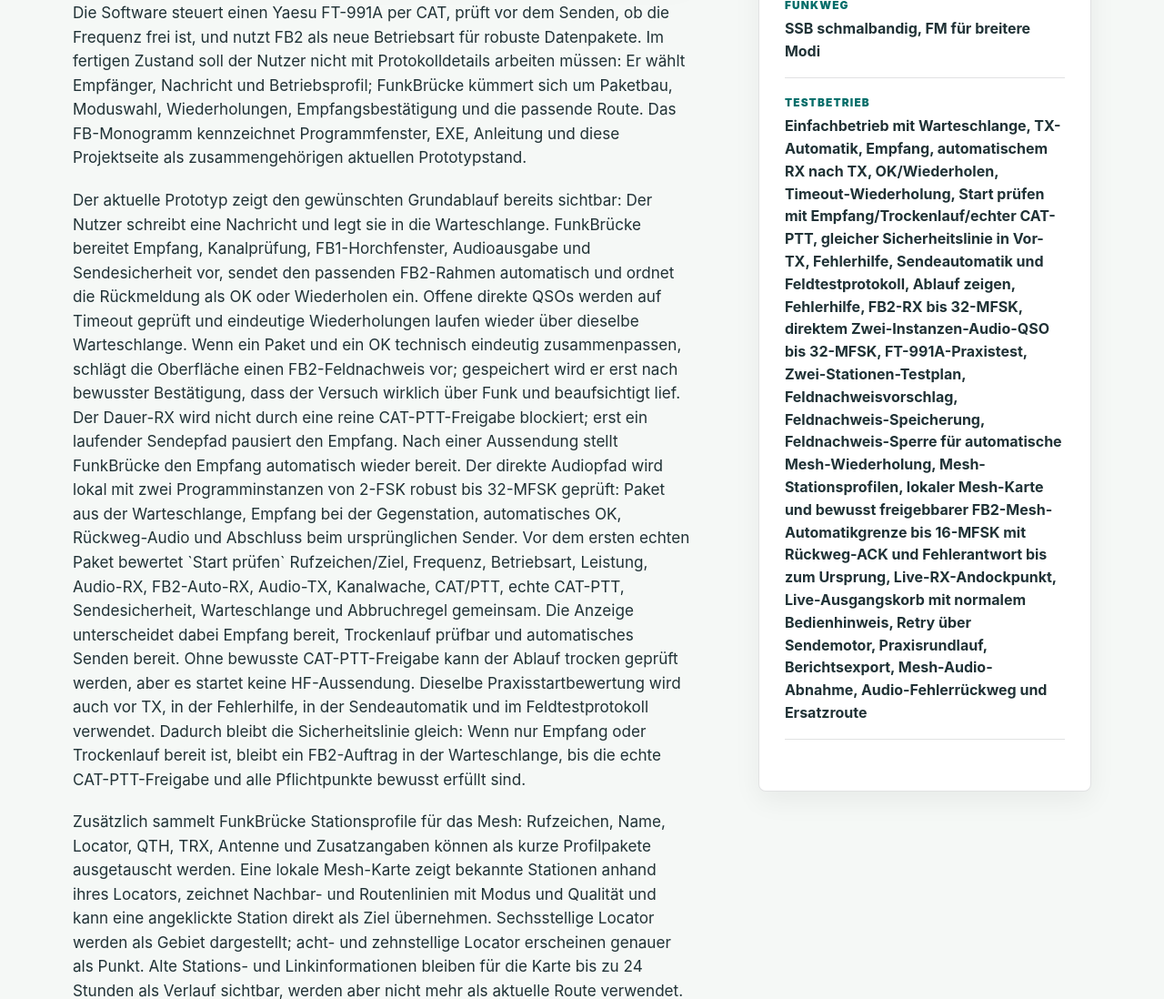
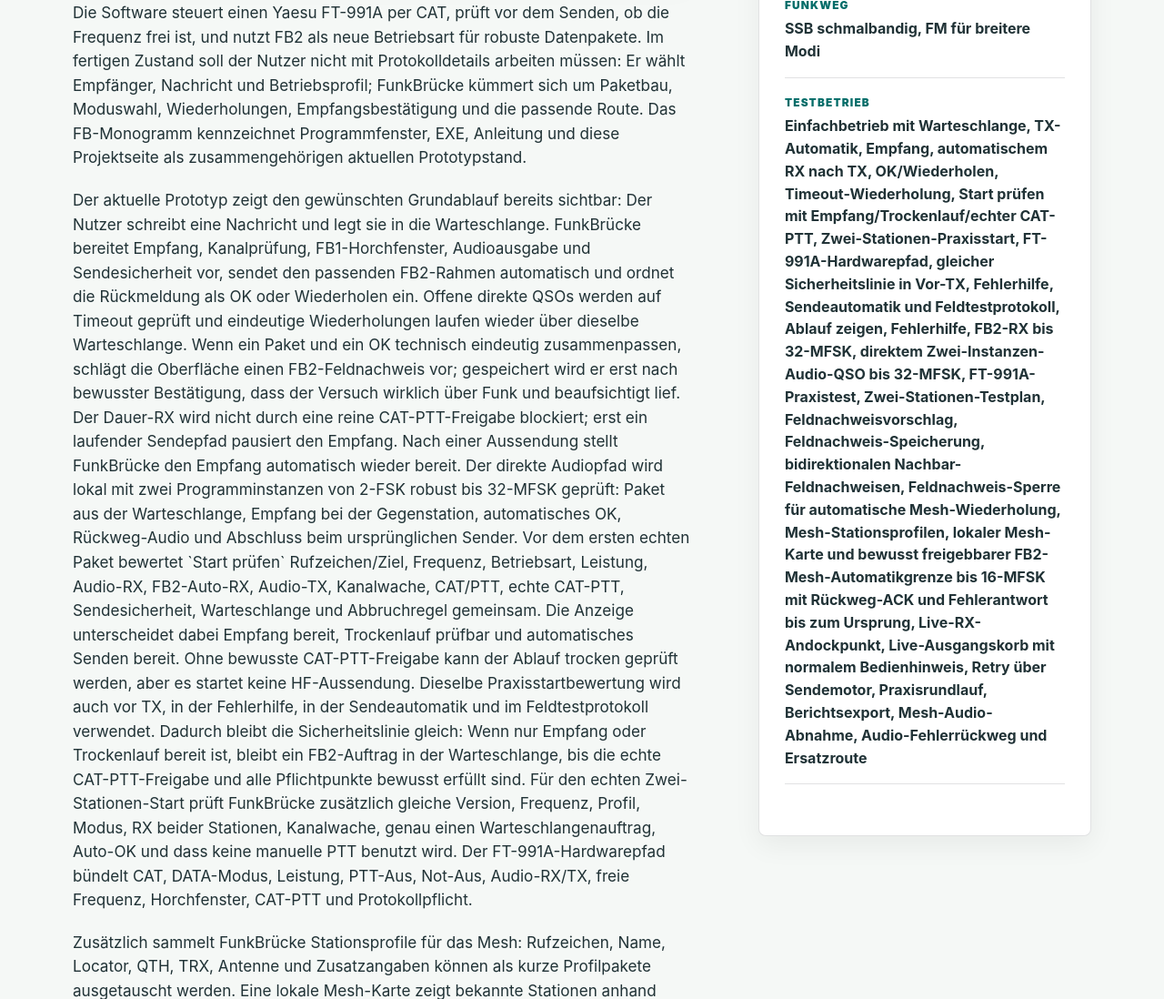
Before and after one commit to DO1FFE/do1ffe-webseite, a Flask app: page /Funkbruecke in a window 1280 px wide. Shown: the part 1267-2365 px from the top of the page at 91% size. Run offline with Flask 3, Linux system fonts and the light colour scheme.

Commit message:
Aktualisiere FunkBrücke-Seite auf v0.9.257

```diff
--- a/app.py
+++ b/app.py
@@ -62,7 +62,7 @@ FUNKBRUECKE_DOWNLOAD_ARTEFAKTE = [
         "titel": "Bedienungsanleitung",
         "dateiname": "FunkBruecke-Bedienungsanleitung-latest.pdf",
         "typ": "PDF",
-        "beschreibung": "Kurzer Einstieg mit echten Programmansichten, FB1-Live-RX, FB2-Auto-RX, Warteschlange, Start prüfen mit Empfang/Trockenlauf/echter CAT-PTT, gleicher Sicherheitslinie in Vor-TX, Fehlerhilfe, Sendeautomatik und Feldtestprotokoll, automatischem RX nach TX, Auto-OK, direkter Audio-QSO-Kette von 2-FSK bis 32-MFSK, FB2-Mesh-Automatikgrenze bis 16-MFSK, Rückweg-ACK, Fehlerantwort bis zum Ursprung, Feldnachweis-Sperre für automatische Mesh-Wiederholungen, 6-Hop-Praxisrundlauf, Mesh-Audio-Abnahme, normalen Mesh-Live-Bedienhinweisen, Live-RX-Andockpunkt, Gesprächszustand, RX-Sortierung und wichtigsten Handgriffen.",
+        "beschreibung": "Kurzer Einstieg mit echten Programmansichten, FB1-Live-RX, FB2-Auto-RX, Warteschlange, Start prüfen mit Empfang/Trockenlauf/echter CAT-PTT, Zwei-Stationen-Praxisstart, FT-991A-Hardwarepfad, gleicher Sicherheitslinie in Vor-TX, Fehlerhilfe, Sendeautomatik und Feldtestprotokoll, automatischem RX nach TX, Auto-OK, direkter Audio-QSO-Kette von 2-FSK bis 32-MFSK, FB2-Mesh-Automatikgrenze bis 16-MFSK, Rückweg-ACK, bidirektionalen Nachbar-Feldnachweisen, Fehlerantwort bis zum Ursprung, Feldnachweis-Sperre für automatische Mesh-Wiederholungen, 6-Hop-Praxisrundlauf, Mesh-Audio-Abnahme, normalen Mesh-Live-Bedienhinweisen, Live-RX-Andockpunkt, Gesprächszustand, RX-Sortierung und wichtigsten Handgriffen.",
         "primär": False,
     },
     {
@@ -79,7 +79,7 @@ FUNKBRUECKE_DOWNLOAD_ARTEFAKTE = [
         "titel": "FB2-Übertragung",
         "dateiname": "FB2-Uebertragung.md",
         "typ": "Markdown",
-        "beschreibung": "Technischer Stand zur FB2-Modulation, Paketübertragung, Praxisstartstufe, echter CAT-PTT, gemeinsamer Sicherheitslinie für Vor-TX, Fehlerhilfe, Sendeautomatik und Feldtestprotokoll, Gesprächszustand, RX-Härtung, RX-Sortierung, FB2-Auto-RX mit Audiopufferprüfung, geprüfter Warteschlangen-Sendeautomatik, automatischem RX nach TX, direkter Audio-QSO-Kette von 2-FSK bis 32-MFSK, Timeout-Wiederholung, FB2-Mesh-Automatikgrenze bis 16-MFSK, Ende-zu-Ende-Zustellbestätigung, Fehlerantwort, Feldnachweis-Sperre für automatische Wiederholung und Ersatzroute, 6-Hop-Praxisrundlauf, Mesh-Audio-Abnahme, Live-RX-Andockpunkt, normalen Mesh-Live-Bedienhinweisen und Ersatzroute.",
+        "beschreibung": "Technischer Stand zur FB2-Modulation, Paketübertragung, Praxisstartstufe, echter CAT-PTT, Zwei-Stationen-Praxisstart, FT-991A-Hardwarepfad, gemeinsamer Sicherheitslinie für Vor-TX, Fehlerhilfe, Sendeautomatik und Feldtestprotokoll, Gesprächszustand, RX-Härtung, RX-Sortierung, FB2-Auto-RX mit Audiopufferprüfung, geprüfter Warteschlangen-Sendeautomatik, automatischem RX nach TX, direkter Audio-QSO-Kette von 2-FSK bis 32-MFSK, Timeout-Wiederholung, FB2-Mesh-Automatikgrenze bis 16-MFSK, bidirektionalen Nachbar-Feldnachweisen, Ende-zu-Ende-Zustellbestätigung, Fehlerantwort, Feldnachweis-Sperre für automatische Wiederholung und Ersatzroute, 6-Hop-Praxisrundlauf, Mesh-Audio-Abnahme, Live-RX-Andockpunkt, normalen Mesh-Live-Bedienhinweisen und Ersatzroute.",
         "primär": False,
     },
     {
--- a/templates/funkbruecke.html
+++ b/templates/funkbruecke.html
@@ -74,7 +74,12 @@
       Sendeautomatik und im Feldtestprotokoll verwendet. Dadurch bleibt die
       Sicherheitslinie gleich: Wenn nur Empfang oder Trockenlauf bereit ist, bleibt
       ein FB2-Auftrag in der Warteschlange, bis die echte CAT-PTT-Freigabe und alle
-      Pflichtpunkte bewusst erfüllt sind.
+      Pflichtpunkte bewusst erfüllt sind. Für den echten Zwei-Stationen-Start prüft
+      FunkBrücke zusätzlich gleiche Version, Frequenz, Profil, Modus, RX beider
+      Stationen, Kanalwache, genau einen Warteschlangenauftrag, Auto-OK und dass keine
+      manuelle PTT benutzt wird. Der FT-991A-Hardwarepfad bündelt CAT, DATA-Modus,
+      Leistung, PTT-Aus, Not-Aus, Audio-RX/TX, freie Frequenz, Horchfenster,
+      CAT-PTT und Protokollpflicht.
     </p>
     <p>
       Zusätzlich sammelt FunkBrücke Stationsprofile für das Mesh: Rufzeichen, Name,
@@ -118,7 +123,9 @@
       FB2-Mesh-Live-Ausgangskorb beginnt deshalb mit einem normalen Bedienhinweis:
       Entweder wartet die Automatik weiter, sie bleibt bis zu vollständigen
       Feldnachweisen stehen, sie nutzt eine Ersatzroute oder sie stoppt den Auftrag
-      mit Fehlerantwort.
+      mit Fehlerantwort. Ein echter, vollständiger und testleiterbestätigter
+      Direktnachweis zwischen zwei Nachbarstationen gilt dabei als bidirektionaler
+      Linknachweis für diese direkte Verbindung.
     </p>
     <p>
       Das Mesh-Prinzip ist der Kern für den späteren Ausbau: Jede Station soll nicht nur
@@ -140,7 +147,7 @@
       <div><dt>Funkgerät</dt><dd>Yaesu FT-991A</dd></div>
       <div><dt>Betriebsart</dt><dd>FB2 senden/empfangen mit Modusleiter bis 32-MFSK, Planung bis OFDM</dd></div>
       <div><dt>Funkweg</dt><dd>SSB schmalbandig, FM für breitere Modi</dd></div>
-      <div><dt>Testbetrieb</dt><dd>Einfachbetrieb mit Warteschlange, TX-Automatik, Empfang, automatischem RX nach TX, OK/Wiederholen, Timeout-Wiederholung, Start prüfen mit Empfang/Trockenlauf/echter CAT-PTT, gleicher Sicherheitslinie in Vor-TX, Fehlerhilfe, Sendeautomatik und Feldtestprotokoll, Ablauf zeigen, Fehlerhilfe, FB2-RX bis 32-MFSK, direktem Zwei-Instanzen-Audio-QSO bis 32-MFSK, FT-991A-Praxistest, Zwei-Stationen-Testplan, Feldnachweisvorschlag, Feldnachweis-Speicherung, Feldnachweis-Sperre für automatische Mesh-Wiederholung, Mesh-Stationsprofilen, lokaler Mesh-Karte und bewusst freigebbarer FB2-Mesh-Automatikgrenze bis 16-MFSK mit Rückweg-ACK und Fehlerantwort bis zum Ursprung, Live-RX-Andockpunkt, Live-Ausgangskorb mit normalem Bedienhinweis, Retry über Sendemotor, Praxisrundlauf, Berichtsexport, Mesh-Audio-Abnahme, Audio-Fehlerrückweg und Ersatzroute</dd></div>
+      <div><dt>Testbetrieb</dt><dd>Einfachbetrieb mit Warteschlange, TX-Automatik, Empfang, automatischem RX nach TX, OK/Wiederholen, Timeout-Wiederholung, Start prüfen mit Empfang/Trockenlauf/echter CAT-PTT, Zwei-Stationen-Praxisstart, FT-991A-Hardwarepfad, gleicher Sicherheitslinie in Vor-TX, Fehlerhilfe, Sendeautomatik und Feldtestprotokoll, Ablauf zeigen, Fehlerhilfe, FB2-RX bis 32-MFSK, direktem Zwei-Instanzen-Audio-QSO bis 32-MFSK, FT-991A-Praxistest, Zwei-Stationen-Testplan, Feldnachweisvorschlag, Feldnachweis-Speicherung, bidirektionalen Nachbar-Feldnachweisen, Feldnachweis-Sperre für automatische Mesh-Wiederholung, Mesh-Stationsprofilen, lokaler Mesh-Karte und bewusst freigebbarer FB2-Mesh-Automatikgrenze bis 16-MFSK mit Rückweg-ACK und Fehlerantwort bis zum Ursprung, Live-RX-Andockpunkt, Live-Ausgangskorb mit normalem Bedienhinweis, Retry über Sendemotor, Praxisrundlauf, Berichtsexport, Mesh-Audio-Abnahme, Audio-Fehlerrückweg und Ersatzroute</dd></div>
     </dl>
   </aside>
 </section>
@@ -272,6 +279,10 @@
       Start prüfen, Vor-TX-Prüfung, Fehlerhilfe, Sendeautomatik und Feldtestprotokoll
       nutzen dieselbe Sicherheitslinie. Ein Auftrag bleibt deshalb geordnet in der
       Warteschlange, wenn nur Empfang bereit oder nur Trockenlauf prüfbar ist.
+      Der Praxisstart vergleicht beide Stationen: Version, Frequenz, Profil, Modus,
+      RX, Kanalwache, genau ein Auftrag, Auto-OK und keine manuelle PTT. Der
+      FT-991A-Hardwarepfad prüft vor echter HF zusätzlich CAT, DATA-Modus, Leistung,
+      PTT-Aus, Not-Aus, Audio-RX/TX, CAT-PTT und Protokollpflicht.
       Ein eigener Zwei-Stationen-Testplan beschreibt Rollen, Voraussetzungen,
       Abbruchkriterien und Protokollpunkte. Vor einem echten Funkversuch kann derselbe
       Ablauf über lokale geschützte Austauschdateien oder als kompletter Audio-QSO-Lauf
@@ -304,6 +315,9 @@
       stoppt den Auftrag nachvollziehbar. Vor den technischen Details steht ein
       normaler Bedienhinweis, damit klar bleibt, ob die Automatik wartet, wegen
       Feldnachweisen stehen bleibt, eine Ersatzroute nutzt oder den Fehler zurückmeldet.
+      Ein bestätigtes direktes Nachbar-QSO gilt für diese direkte Verbindung
+      bidirektional, damit der Rückweg-ACK im A-B-C-Test dieselben Linknachweise
+      nutzen kann.
     </p>
   </article>
   <aside class="fact-panel reveal">
@@ -442,7 +456,10 @@
       mit Pflichtnachweisen. Vor-TX, Fehlerhilfe, Sendeautomatik und Feldtestprotokoll
       verwenden dieselbe Praxisstartbewertung und Sicherheitslinie; ohne echte
       CAT-PTT-Freigabe bleibt ein Auftrag sichtbar in der Warteschlange, statt
-      unklar zu senden. Der normale FB2-Bereich kann nach einem passenden Paket-/OK-Paar
+      unklar zu senden. Der Zwei-Stationen-Praxisstart prüft zusätzlich gleiche Version,
+      Frequenz, Profil, Modus, RX, Kanalwache, genau einen Auftrag, Auto-OK und keine
+      manuelle PTT; der FT-991A-Hardwarepfad prüft CAT, DATA-Modus, Leistung, PTT-Aus,
+      Not-Aus, Audio-RX/TX, CAT-PTT und Protokollpflicht. Der normale FB2-Bereich kann nach einem passenden Paket-/OK-Paar
       einen Feldnachweisvorschlag anzeigen. Ein gespeicherter FB2-Feldnachweis zählt für Mesh erst, wenn
       er ein echtes, abgeschlossenes und testleiterbestätigtes QSO zur nächsten
       Nachbarstation belegt. Für fremde FB2-Ziele zeigt die Mesh-Freigabekette zusätzlich,
@@ -461,6 +478,8 @@
       Warten, ACK-Timeout, Ersatzroute oder Fehlerantwort an und legt eine freigegebene
       Wiederholung wieder in die normale TX-Warteschlange. Der erste Text ist dabei ein
       normaler Bedienhinweis; die technischen Gründe bleiben darunter nachvollziehbar.
+      Direkte, echte Nachbar-Feldnachweise werden bidirektional bewertet; ein A-B-QSO
+      belegt also auch den Rückweg B-A für diesen Link.
       Im Mesh helfen Nachbarstationen, die schnellste und zuverlässigste Übertragung
       passend zur aktuellen Verbindung auszuwählen.
     </p>
@@ -479,6 +498,8 @@
       <li>Start prüfen trennt Empfang bereit, Trockenlauf prüfbar und echtes automatisches Senden mit bewusster CAT-PTT-Freigabe.</li>
       <li>Vor-TX, Fehlerhilfe, Sendeautomatik und Feldtestprotokoll nutzen dieselbe Sicherheitslinie.</li>
       <li>Wenn nur Empfang oder Trockenlauf bereit ist, bleibt der FB2-Auftrag in der Warteschlange.</li>
+      <li>Der Zwei-Stationen-Praxisstart prüft Version, Frequenz, Profil, Modus, RX, Kanalwache, Warteschlange, Auto-OK und keine manuelle PTT.</li>
+      <li>Der FT-991A-Hardwarepfad prüft CAT, DATA-Modus, Leistung, PTT-Aus, Not-Aus, Audio-RX/TX, CAT-PTT und Protokollpflicht.</li>
       <li>Der Zwei-Fenster-Rundlauf meldet laufend, bestanden oder fehlgeschlagen.</li>
       <li>Der FT-991A-Praxistest führt bis FB2-Trockenauftrag, Fokusblock und Protokoll.</li>
       <li>Der Feldversuch zeigt sieben Pflichtnachweise vor dem ersten echten Zwei-Stationen-Test.</li>
@@ -490,6 +511,7 @@
       <li>Bei bewusster Freigabe werden FB2-Mesh-Textaufträge und Transitpakete automatisch bis 16-MFSK in die Warteschlange gelegt.</li>
       <li>FB2-Mesh-Live zeigt die Automatikgrenze bis 16-MFSK; breitere Modi bleiben Labor- oder manuelle Feldfreigabestufen.</li>
       <li>FB2-Mesh-Zustellbestätigungen laufen über denselben Freigabepfad zurück bis zum Ursprung.</li>
+      <li>Ein echter testleiterbestätigter Nachbar-Feldnachweis gilt bidirektional für den direkten Link.</li>
       <li>Der FB2-Mesh-Live-Ausgangskorb zeigt Rückweg-ACK, ACK-Timeout, Ersatzroute, Fehlerantwort und Wiederholung.</li>
       <li>Der FB2-Mesh-Live-Ausgangskorb beginnt mit einem normalen Bedienhinweis vor den technischen Details.</li>
       <li>Der 6-Hop-Praxisrundlauf prüft Hinweg, Zielzustellung, Rückweg-ACK und Abschluss am Ursprung.</li>
```
Also changed, not shown: tests/test_routen.py (+6 -1 lines), static/assets/funkbruecke-fb2-test-tx.png, static/assets/funkbruecke-mesh-karte.png.
